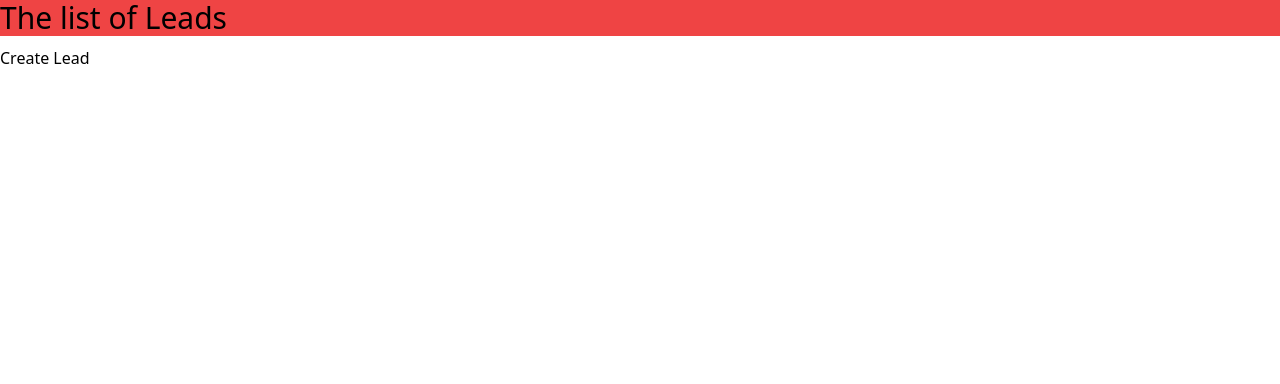
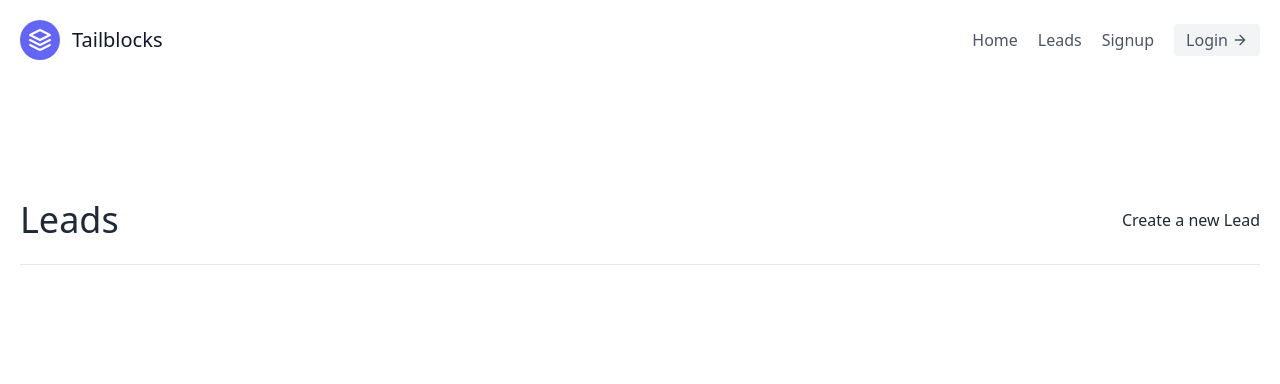
Before and after one commit to AhmadHussainRandhawa/CRM-In-Django, a Django app: page /leads/ in a window 1280 px wide. Shown: the top 384 px of the page. Run offline with Django 5.2, Linux system fonts and the light colour scheme; data that the repository does not hold is empty; some libraries are stand-ins or nearby versions.

Commit message:
create homPage and set tailwindcss styling for leadList, navbar, and homepage

```diff
--- a/CRM/urls.py
+++ b/CRM/urls.py
@@ -1,9 +1,11 @@
 from django.contrib import admin
 from django.urls import path, include
+from leads.views import homePage
 
 urlpatterns = [
     path('admin/', admin.site.urls),
     path('leads/', include('leads.urls', namespace='leads')),
+    path('', homePage, name='homePage'),
 
     path("__reload__/", include("django_browser_reload.urls")),
 
--- a/leads/templates/leads/leadList.html
+++ b/leads/templates/leads/leadList.html
@@ -1,13 +1,45 @@
 {% extends 'base.html' %}
+
 {% block title %} {% endblock title %}
 {% block content %}
 
-    <h1 class="bg-red-500 text-3xl">The list of Leads</h1>
-    {% for lead in leads %}
-        <div class="leads">
-            <a href="{% url 'leads:leadDetail' lead.id %}">{{lead.first_name}} {{lead.last_name}}</a> - DOB: {{lead.date_of_birth}}
+
+<section class="text-gray-600 body-font">
+  <div class="container px-5 py-24 mx-auto flex flex-wrap">
+
+    <div class='w-full mb-6 py-6 flex justify-between items-center border-b border-gray-200'>
+      <div>
+        <h1 class='text-4xl text-gray-800'>Leads</h1>
+      </div>
+
+      <div>
+        <a class='text-gray-800 hover:text-blue-500' href="{% url 'leads:leadCreate' %}">Create a new Lead</a>
+      </div>
+      </div>
+    <div class="flex flex-wrap -m-4">
+        {% for lead in leads %}
+      <div class="p-4 lg:w-1/2 md:w-full">
+        <div class="flex border-2 rounded-lg border-gray-200 border-opacity-50 p-8 sm:flex-row flex-col">
+          <div class="w-16 h-16 sm:mr-8 sm:mb-0 mb-4 inline-flex items-center justify-center rounded-full bg-indigo-100 text-indigo-500 flex-shrink-0">
+            <svg fill="none" stroke="currentColor" stroke-linecap="round" stroke-linejoin="round" stroke-width="2" class="w-8 h-8" viewBox="0 0 24 24">
+              <path d="M22 12h-4l-3 9L9 3l-3 9H2"></path>
+            </svg>
+          </div>
+          <div class="flex-grow">
+            <h2 class="text-gray-900 text-lg title-font font-medium mb-3">
+                {{lead.first_name}} {{lead.last_name}}</h2>
+            <p class="leading-relaxed text-base">Blue bottle crucifix vinyl post-ironic four dollar toast vegan taxidermy. Gastropub indxgo juice poutine.</p>
+            <a href="{% url 'leads:leadDetail' lead.id %}" class="mt-3 text-indigo-500 inline-flex items-center">View this lead
+              <svg fill="none" stroke="currentColor" stroke-linecap="round" stroke-linejoin="round" stroke-width="2" class="w-4 h-4 ml-2" viewBox="0 0 24 24">
+                <path d="M5 12h14M12 5l7 7-7 7"></path>
+              </svg>
+            </a>
+          </div>
         </div>
-    {%endfor%}
-    <a href="{% url 'leads:leadCreate' %}" style="margin-top: 10px; display: block;">Create Lead</a>
+      </div>
+      {% endfor %}
+    </div>
+  </div>
+</section>
 
 {% endblock content %}
--- a/leads/views.py
+++ b/leads/views.py
@@ -2,6 +2,8 @@ from django.shortcuts import render, redirect
 from .models import Lead
 from .forms import LeadModelForm
 
+def homePage(request):
+    return render(request, 'homePage.html')
 
 def leadList(request):
     leads = Lead.objects.all()
--- a/templates/base.html
+++ b/templates/base.html
@@ -5,24 +5,16 @@
     <meta charset="UTF-8">
     <meta name="viewport" content="width=device-width, initial-scale=1.0">
     <title>{% block title %} {% endblock title %}</title>
-    <style>
-        .leads{
-            padding-top: 10px;
-            padding-bottom: 10px;
-            padding-right: 6px;
-            padding-left: 6px;
-            margin-top: 10px;
-            width: 100%;
-            background-color: #f6f6f6;
-        }
-    </style>
 {% tailwind_css %}
 </head>
 <body>
+    {% include "navbar.html" %}
+
     {% block content %} {% endblock content %}
 
     {% if settings.DEBUG %}
-    {% include 'django_browser_reload/script.html' %}
-  {% endif %}
+        {% include 'django_browser_reload/script.html' %}
+    {% endif %}
+
 </body>
 </html>
--- /dev/null
+++ b/templates/navbar.html
@@ -0,0 +1,24 @@
+{% block content %}
+
+<header class="text-gray-600 body-font">
+    <div class="container mx-auto flex flex-wrap p-5 flex-col md:flex-row items-center">
+      <a class="flex title-font font-medium items-center text-gray-900 mb-4 md:mb-0">
+        <svg xmlns="http://www.w3.org/2000/svg" fill="none" stroke="currentColor" stroke-linecap="round" stroke-linejoin="round" stroke-width="2" class="w-10 h-10 text-white p-2 bg-indigo-500 rounded-full" viewBox="0 0 24 24">
+          <path d="M12 2L2 7l10 5 10-5-10-5zM2 17l10 5 10-5M2 12l10 5 10-5"></path>
+        </svg>
+        <span class="ml-3 text-xl">Tailblocks</span>
+      </a>
+      <nav class="md:ml-auto flex flex-wrap items-center text-base justify-center">
+        <a href="{% url 'homePage' %}" class="mr-5 hover:text-gray-900">Home</a>
+        <a href="{% url 'leads:leadList' %}" class="mr-5 hover:text-gray-900">Leads</a>
+        <a class="mr-5 hover:text-gray-900">Signup</a>
+      </nav>
+      <a href="#" class="inline-flex items-center bg-gray-100 border-0 py-1 px-3 focus:outline-none hover:bg-gray-200 rounded text-base mt-4 md:mt-0">Login
+        <svg fill="none" stroke="currentColor" stroke-linecap="round" stroke-linejoin="round" stroke-width="2" class="w-4 h-4 ml-1" viewBox="0 0 24 24">
+          <path d="M5 12h14M12 5l7 7-7 7"></path>
+        </svg>
+      </a>
+    </div>
+  </header>
+
+{% endblock content %}
```
Also changed, not shown: templates/homePage.html (added, +18 -0 lines).
